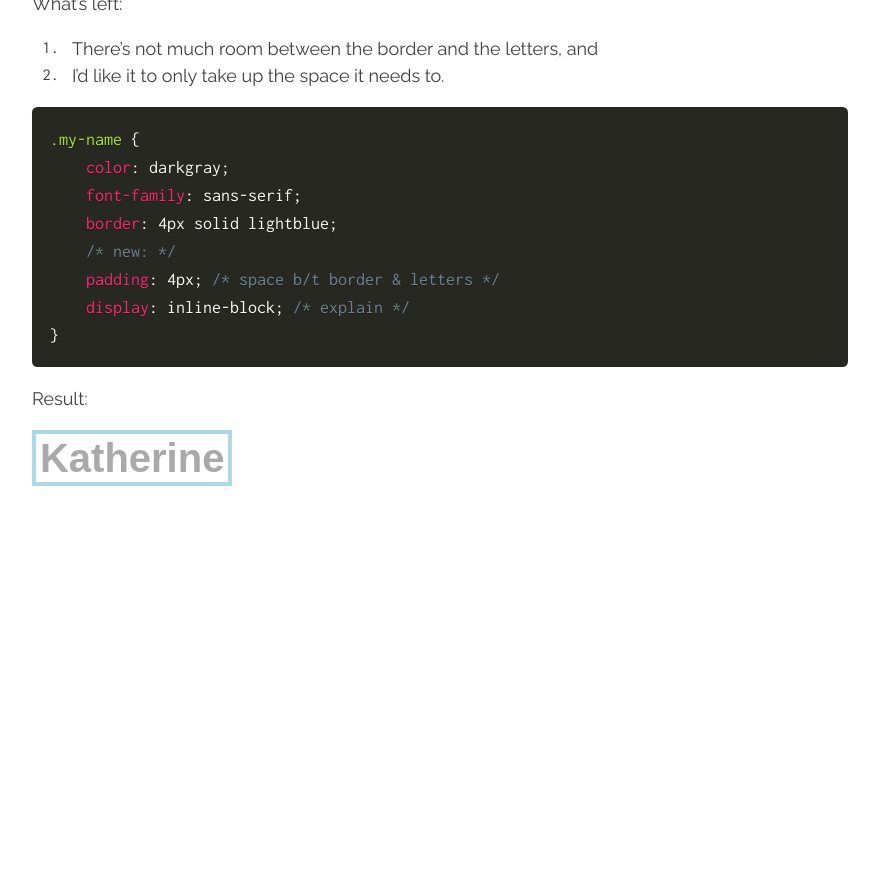
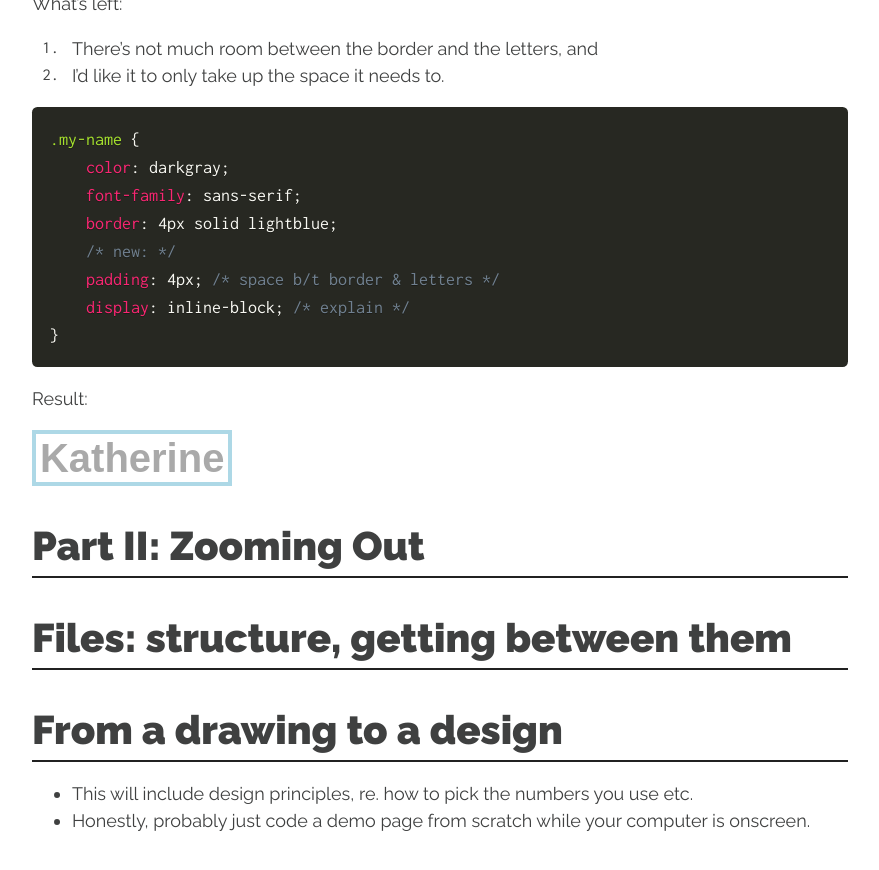
Before and after one commit to kbdonnally/wl-workshop, a Jekyll site: the page built from pages/slide-notes.md, in a window 1280 px wide and 900 px high, scrolled down 5902 px. Shown: the top 870 px of the window, without its empty margins (200-1079 px from the left). Built offline with Jekyll 4.4.1, drawn with Linux system fonts in a browser that asks for light colours; some web fonts are replaced; before the commit the page ends 6436 px from its top, so only the background shows below that.

Commit message:
Add overview of second half

```diff
--- a/pages/slide-notes.md
+++ b/pages/slide-notes.md
@@ -230,3 +230,15 @@ Result:
 
 {:.demo.demo--color.demo--font.demo--border.demo--final}
 # Katherine
+
+<!-- end example -->
+
+# Part II: Zooming Out
+
+# Files: structure, getting between them
+
+# From a drawing to a design
+
+- This will include design principles, re. how to pick the numbers you use etc.
+
+- Honestly, probably just code a demo page from scratch while your computer is onscreen.
```
